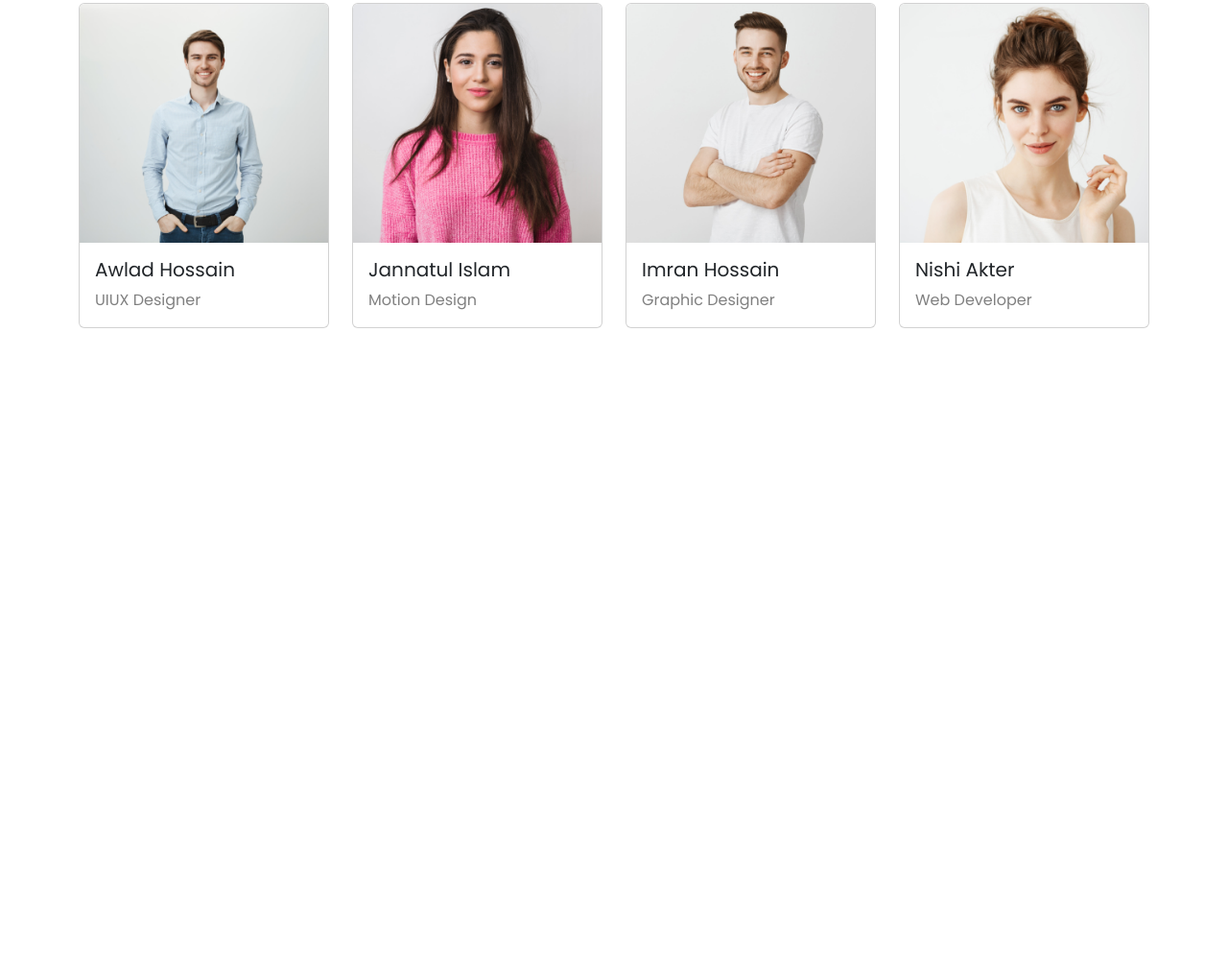
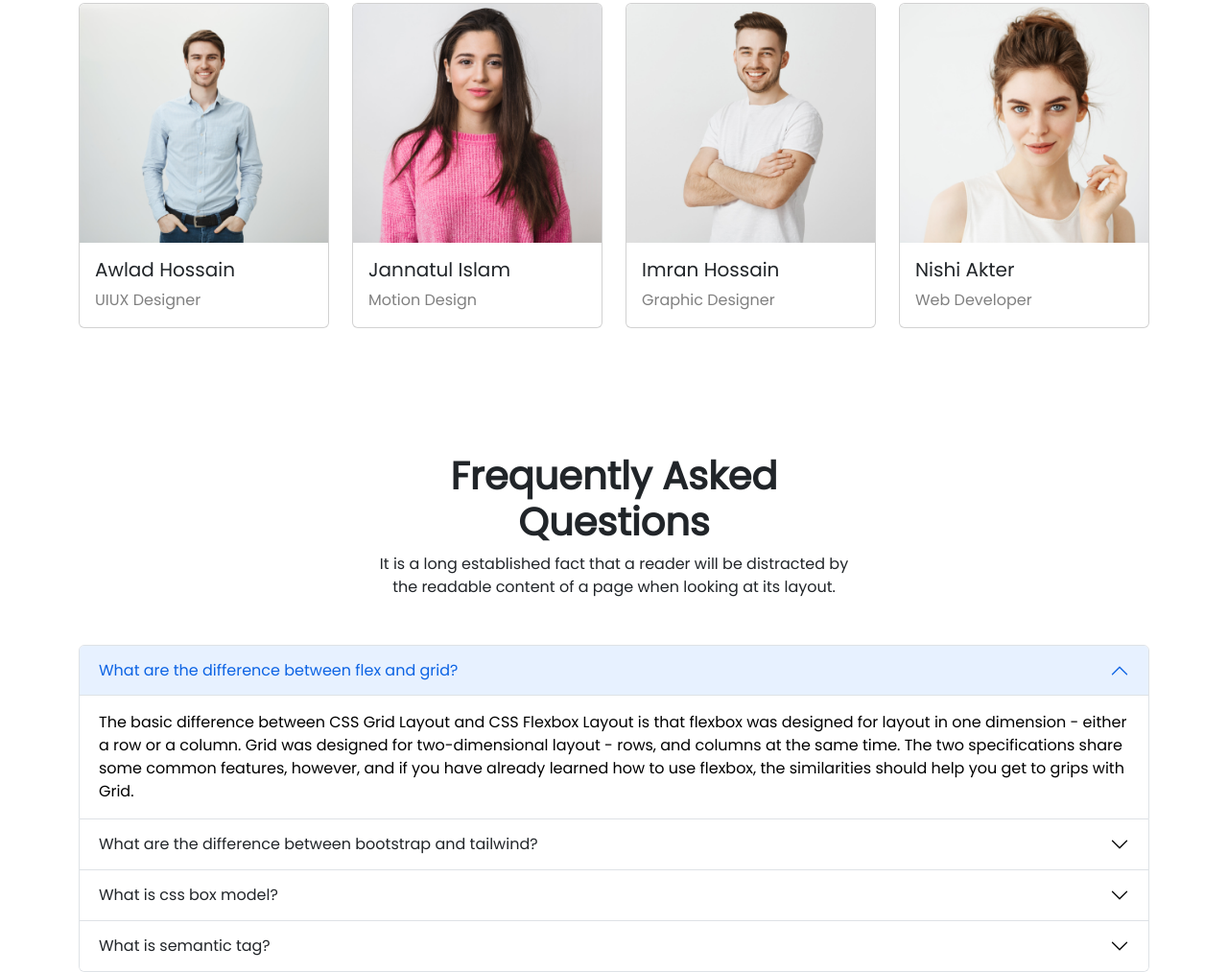
Before and after one commit to Sadman-Dev/eduTech-bootstrap-layout, a plain HTML site: page index.html in a window 1280 px wide. Shown: the part 2416-3429 px from the top of the page at 96% size. Before the commit the page ends 2758 px from the top, so only its background shows below. Drawn offline with nearby package versions, Linux system fonts and the light colour scheme.

Commit message:
faq area added

```diff
--- a/index.html
+++ b/index.html
@@ -275,6 +275,70 @@
         </div>
       </section>
       <!-- Student Area End -->
+
+      <!-- FAQ Area Start -->
+      <section class="faq-area container">
+        <div class="section-heading mb-5">
+          <h1 class="text-center fw-bolder">Frequently Asked Questions</h1>
+          <p class="text-center">It is a long established fact that a reader will be distracted by the readable content of a page when looking at its layout.</p>
+        </div>
+        <div class="accordion" id="accordionPanelsStayOpenExample">
+          <div class="accordion-item">
+            <h2 class="accordion-header" id="panelsStayOpen-headingOne">
+              <button class="accordion-button" type="button" data-bs-toggle="collapse" data-bs-target="#panelsStayOpen-collapseOne" aria-expanded="true" aria-controls="panelsStayOpen-collapseOne">
+                What are the difference between flex and grid?
+              </button>
+            </h2>
+            <div id="panelsStayOpen-collapseOne" class="accordion-collapse collapse show" aria-labelledby="panelsStayOpen-headingOne">
+              <div class="accordion-body">
+                The basic difference between CSS Grid Layout and CSS Flexbox Layout is that flexbox was designed for layout in one dimension - either a row or a column. Grid was designed for two-dimensional layout - rows, and columns at the same time. The two specifications share some common features, however, and if you have already learned how to use flexbox, the similarities should help you get to grips with Grid.
+              </div>
+            </div>
+          </div>
+          <div class="accordion-item">
+            <h2 class="accordion-header" id="panelsStayOpen-headingTwo">
+              <button class="accordion-button collapsed" type="button" data-bs-toggle="collapse" data-bs-target="#panelsStayOpen-collapseTwo" aria-expanded="false" aria-controls="panelsStayOpen-collapseTwo">
+                What are the difference between bootstrap and tailwind?
+              </button>
+            </h2>
+            <div id="panelsStayOpen-collapseTwo" class="accordion-collapse collapse" aria-labelledby="panelsStayOpen-headingTwo">
+              <div class="accordion-body">
+                Bootstrap is the most popular HTML, CSS, and JavaScript framework for building responsive, mobile-first projects on the web. Tailwind CSS, on the other hand, is the most popular utility-first CSS framework for fast UI development.
+
+                The main difference between TailwindCSS and Bootstrap is that Tailwind CSS is not a UI kit. Unlike UI kits such as Bootstrap, Bulma, and Foundation, Tailwind CSS doesn't have a default theme or built-in UI components. Instead, it comes with predesigned widgets you can use to build your site from scratch.
+
+                Bootstrap is known for its responsiveness, whereas proponents of Tailwind CSS typically value the framework's customizability. The best choice for you depends on your priorities and project requirements, but let's talk about why Tailwind CSS is quickly gaining popularity and more widespread use.
+              </div>
+            </div>
+          </div>
+          <div class="accordion-item">
+            <h2 class="accordion-header" id="panelsStayOpen-headingThree">
+              <button class="accordion-button collapsed" type="button" data-bs-toggle="collapse" data-bs-target="#panelsStayOpen-collapseThree" aria-expanded="false" aria-controls="panelsStayOpen-collapseThree">
+                What is css box model?
+              </button>
+            </h2>
+            <div id="panelsStayOpen-collapseThree" class="accordion-collapse collapse" aria-labelledby="panelsStayOpen-headingThree">
+              <div class="accordion-body">
+                In CSS, the term "box model" is used when talking about design and layout. The CSS box model is essentially a box that wraps around every HTML element. It consists of: margins, borders, padding, and the actual content.
+              </div>
+            </div>
+          </div>
+          <div class="accordion-item">
+            <h2 class="accordion-header" id="panelsStayOpen-headingThree">
+              <button class="accordion-button collapsed" type="button" data-bs-toggle="collapse" data-bs-target="#panelsStayOpen-collapseThree" aria-expanded="false" aria-controls="panelsStayOpen-collapseThree">
+                What is semantic tag?
+              </button>
+            </h2>
+            <div id="panelsStayOpen-collapseThree" class="accordion-collapse collapse" aria-labelledby="panelsStayOpen-headingThree">
+              <div class="accordion-body">
+                The HTML semantics refers to the tags that provide meaning to an HTML page rather than just presentation. It makes HTML more comprehensible by better defining the different sections and layout of web pages.
+              </div>
+            </div>
+          </div>
+        </div>
+      </section>
+
+       <!-- FAQ Area End -->
     </main>
     <!-- JavaScript -->
     <script src="https://cdn.jsdelivr.net/npm/bootstrap@5.2.0/dist/js/bootstrap.bundle.min.js" integrity="sha384-A3rJD856KowSb7dwlZdYEkO39Gagi7vIsF0jrRAoQmDKKtQBHUuLZ9AsSv4jD4Xa" crossorigin="anonymous"></script>
--- a/style.css
+++ b/style.css
@@ -5,7 +5,7 @@ body{
     font-family: 'Poppins', sans-serif;
 }
 
-.course-area, .register-area, .student-area{
+.course-area, .register-area, .student-area, .faq-area {
     margin-top: 130px;
 }
 
```
